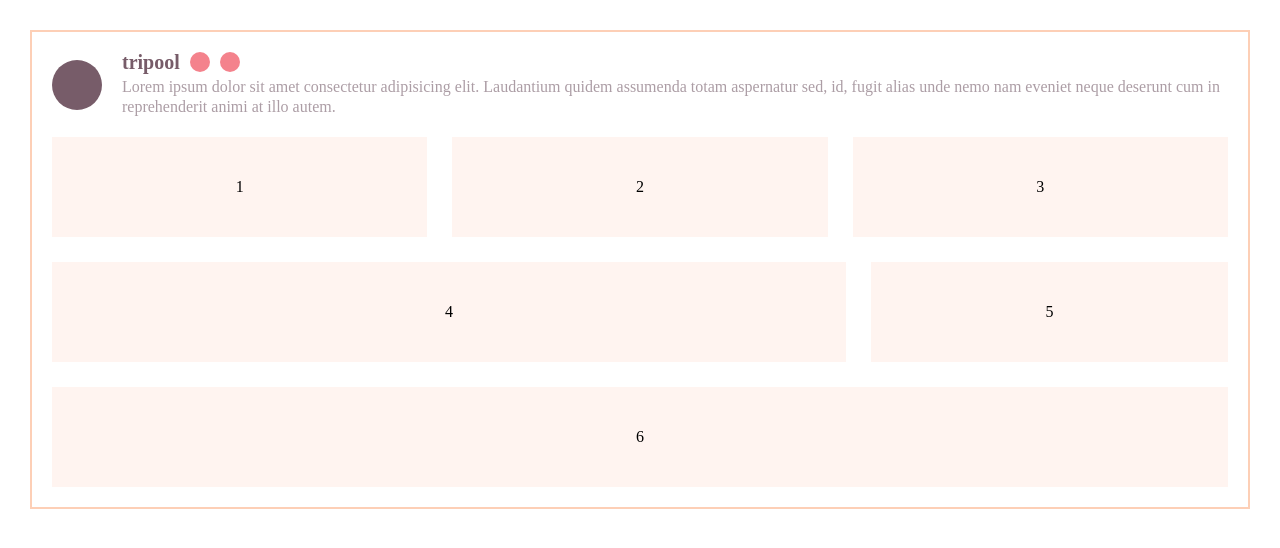
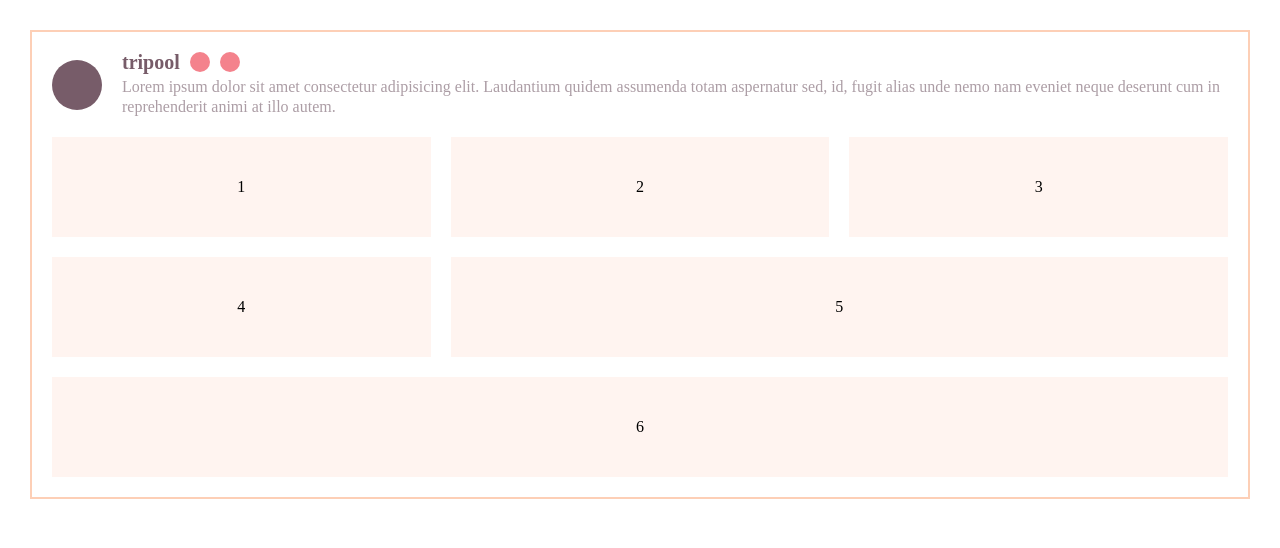
Before and after one commit to JiunJieLin/RWD-practice-project, a plain HTML site: page index.html in a window 1280 px wide. Drawn offline with Linux system fonts and the light colour scheme.

Commit message:
use grid

```diff
--- a/style.css
+++ b/style.css
@@ -199,47 +199,42 @@ table {
   line-height: 20px;
 }
 .square-container {
-  display: flex;
-  flex-direction: column;
-  gap: 25px;
   width: 100%;
 }
 .first-line {
-  display: flex;
-  justify-content: space-between;
-  width: 100%;
-  gap: 25px;
+  display: grid;
+  grid-template-columns: repeat(3, 1fr);
+  gap: 20px;
+  margin-bottom: 20px;
 }
 .second-line {
-  display: flex;
-  justify-content: space-between;
-  gap: 25px;
-  width: 100%;
+  display: grid;
+  grid-template-columns: repeat(3, 1fr);
+  gap: 20px;
+  margin-bottom: 20px;
 }
 .third-line {
-  width: 100%;
+  display: grid;
+  grid-template-columns: repeat(3, 1fr);
 }
 .squares {
-  width: 100%;
+  display: grid;
   height: 100px;
-  display: flex;
-  justify-content: center;
-  align-items: center;
+  place-items: center;
   background-color: #fff4f0;
 }
 .rec-5 {
-  width: 45%;
-  display: flex;
-  justify-content: center;
-  align-items: center;
+  display: grid;
+  grid-column: 2/4;
+  place-items: center;
   background-color: #fff4f0;
 }
 .rec-6 {
   background-color: #fff4f0;
   height: 100px;
-  display: flex;
-  justify-content: center;
-  align-items: center;
+  display: grid;
+  grid-column-start: span 3;
+  place-items: center;
 }
 @media (max-width: 768px) {
   .top-menu {
```
